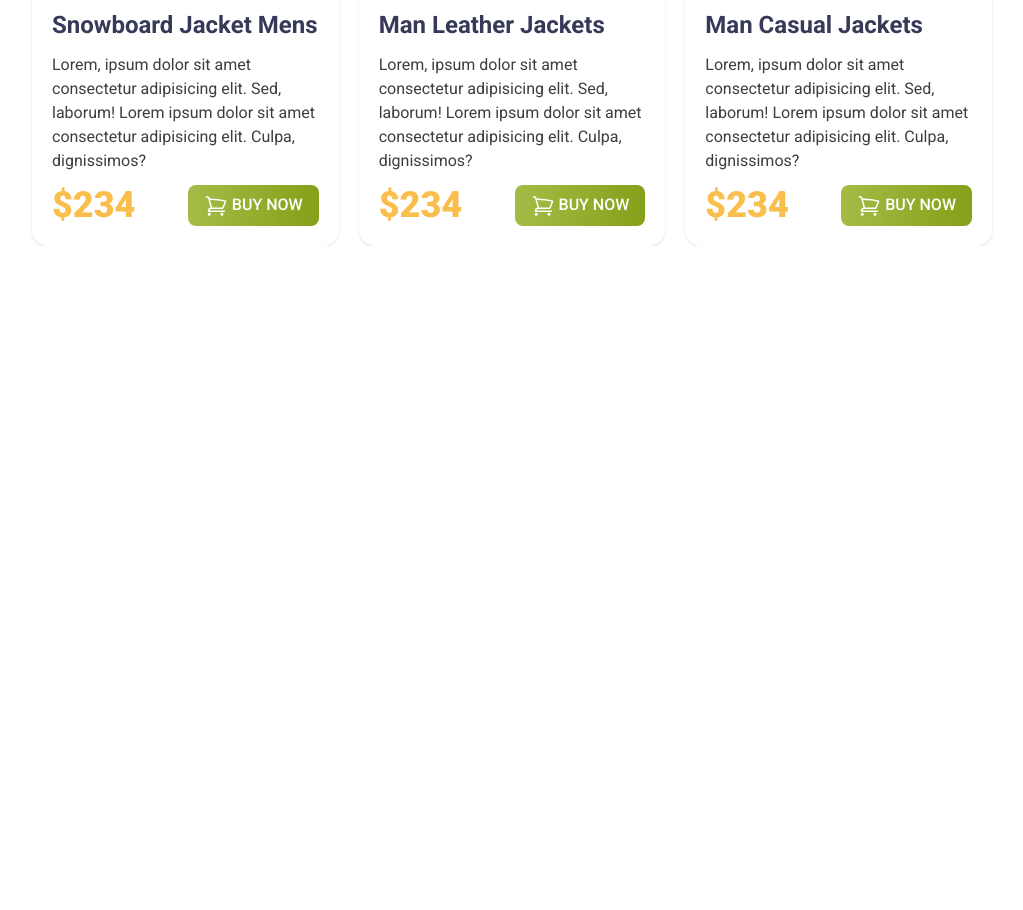
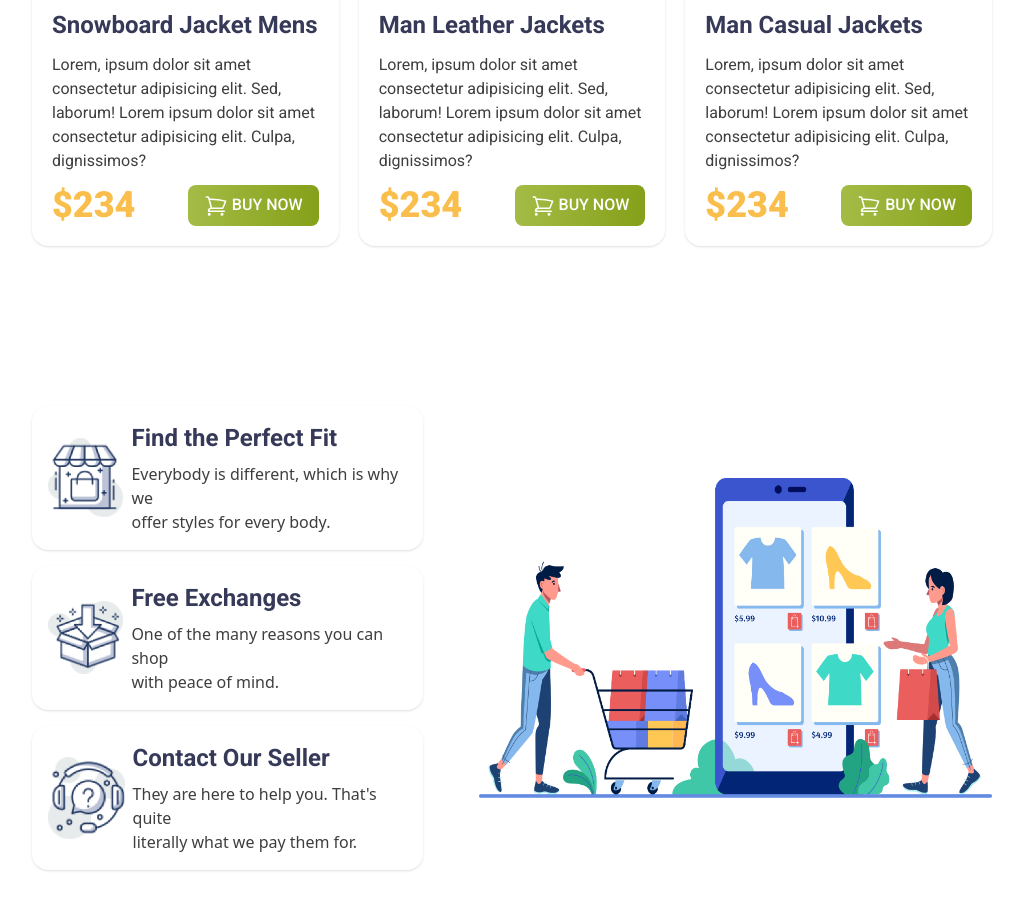
Before and after one commit to Emam-Bokhari/Penguin-fashion, a plain HTML site: page index.html in a window 1280 px wide. Shown: the part 1727-2637 px from the top of the page, without its empty margins (128-1151 px from the left). Before the commit the page ends 1973 px from the top, so only its background shows below. Drawn offline with nearby package versions, Linux system fonts and the light colour scheme.

Commit message:
Shopping Exchange Section Done

```diff
--- a/index.html
+++ b/index.html
@@ -164,6 +164,69 @@
                                     </div>
                                 </div>
                 </div>
+                <!-- Start Free Exchange Section -->
+                <div class="flex flex-col-reverse items-center justify-between my-40 gap-14 lg:flex-row ">
+                    <div class="flex flex-col gap-4">
+                        <!-- Card 1 -->
+                        <div class="flex items-center gap-2
+                        bg-white
+                        shadow  0px 10px 30px 0px rgba(0, 0, 0, 0.05) p-4 rounded-2xl
+                        ">
+                            <div>
+                                <img src="./icons/house.png" alt="" class="w-20">
+                            </div>
+                            <div class="space-y-2">
+                                <h3 class="text-[#363958] text-2xl font-roboto font-bold">
+                                    Find the Perfect Fit
+                                </h3>
+                                <p class="text-[#3E3E3E] text-base">
+                                    Everybody is different, which is why we
+                                    <br>offer styles for every body.
+                                </p>
+                            </div>
+                        </div>
+                        <!-- Card 2 -->
+                        <div class="flex items-center gap-2
+                        bg-white
+                        shadow  0px 10px 30px 0px rgba(0, 0, 0, 0.05) p-4 rounded-2xl
+                        ">
+                            <div>
+                                <img src="./icons/box.png" alt="" class="w-20">
+                            </div>
+                            <div class="space-y-2">
+                                <h3 class="text-[#363958] text-2xl font-roboto font-bold">
+                                    Free Exchanges
+                                </h3>
+                                <p class="text-[#3E3E3E] text-base">
+                                    One of the many reasons you can shop
+                                    <br>with peace of mind.
+                                </p>
+                            </div>
+                        </div>
+                        <!-- Card 3 -->
+                        <div class="flex items-center gap-2
+                        bg-white
+                        shadow  0px 10px 30px 0px rgba(0, 0, 0, 0.05) p-4 rounded-2xl
+                        ">
+                            <div>
+                                <img src="./icons/question.png" alt="" class="w-20">
+                            </div>
+                            <div class="space-y-2">
+                                <h3 class="text-[#363958] text-2xl font-roboto font-bold">
+                                    Contact Our Seller
+                                </h3>
+                                <p class="text-[#3E3E3E] text-base">
+                                    They are here to help you. That's quite
+                                    <br>literally what we pay them for.
+                                </p>
+                            </div>
+                        </div>
+                    </div>
+                    <!-- Start Free Exchange Section bg-image -->
+                    <div>
+                        <img src="./images/shopping.png" alt="" class="h-80">
+                    </div>
+                </div>
     </main>
     <footer>
 
```
